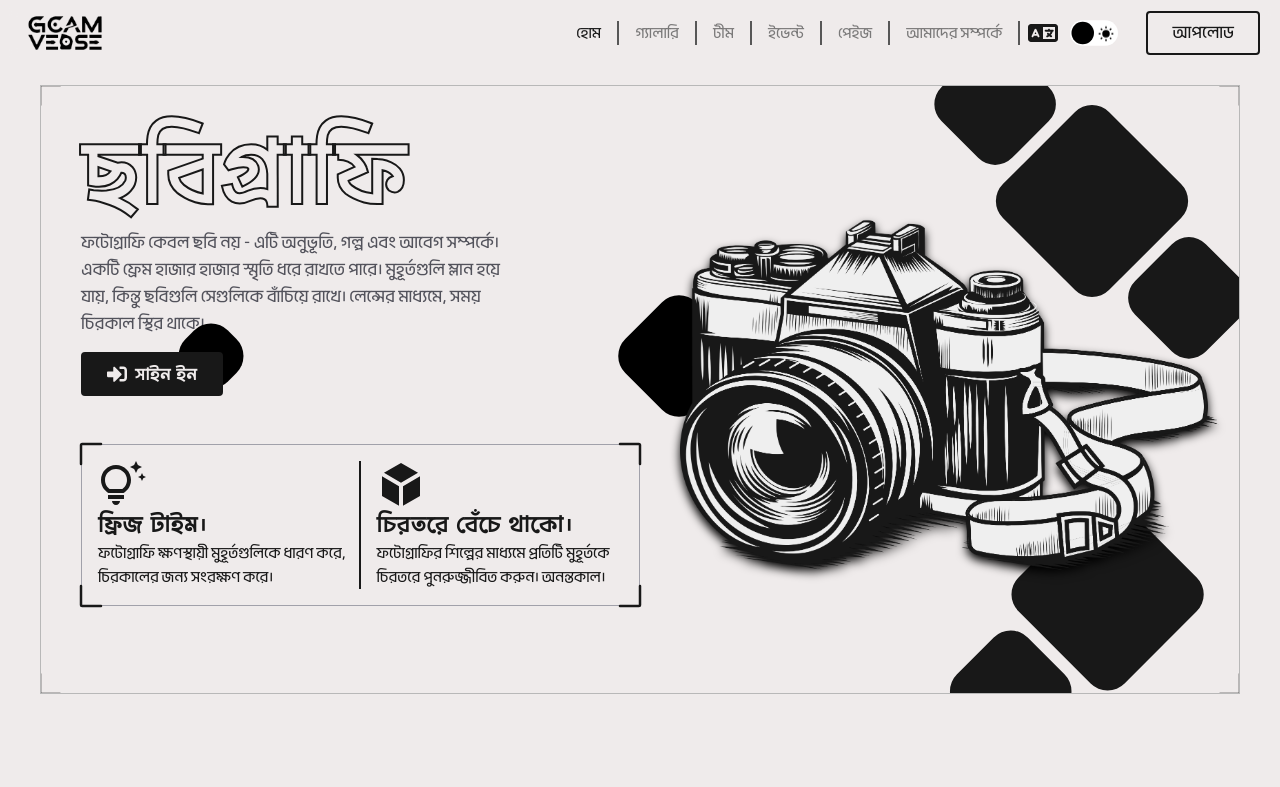
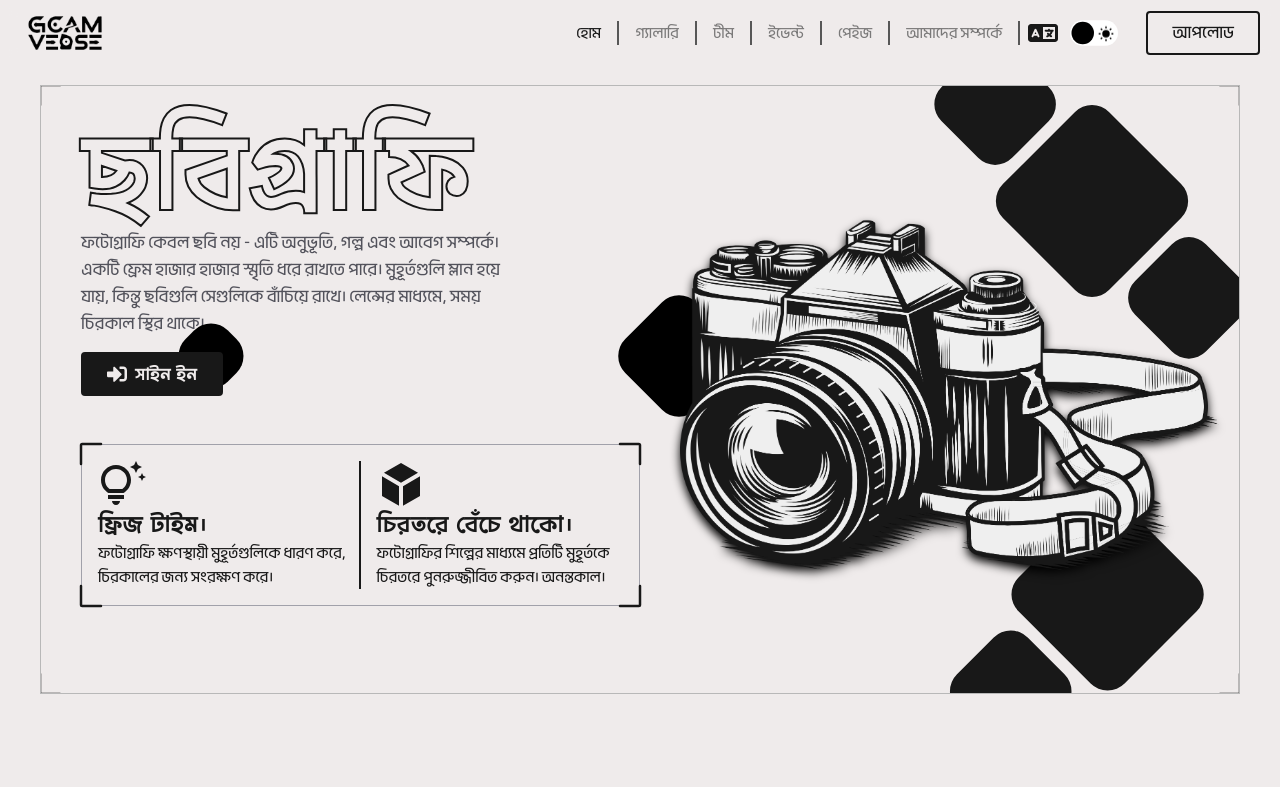
Before and after one commit to chobegraphy/chobegraphy-web, a Next.js app: page / in a window 1280 px wide. Shown: the top 787 px of the page. Built offline with nearby package versions, Linux system fonts and the light colour scheme; a web font is replaced by a local one.

Commit message:
text size increase

```diff
--- a/src/components/PageWise/Home/Hero.tsx
+++ b/src/components/PageWise/Home/Hero.tsx
@@ -41,7 +41,12 @@ const Hero = () => {
         <div className="ms-10 max-xl:mx-5 mt-7">
           <div className=" max-sm:h-fit lg:h-[115px] text-black max-sm:text-6xl text-8xl font-normal font-Bayon dark:text-dark-primary-color leading-[120px]">
             <span className="strokeText">
-              <p className={`${Language === "BN" && "font-BanglaHeading"}`}>
+              <p
+                className={`${
+                  Language === "BN" &&
+                  "font-BanglaHeading text-[70px] md:text-[115px] "
+                }`}
+              >
                 {Language === "BN" ? "ছবিগ্রাফি" : "Chobegraphy"}
               </p>
             </span>
```
